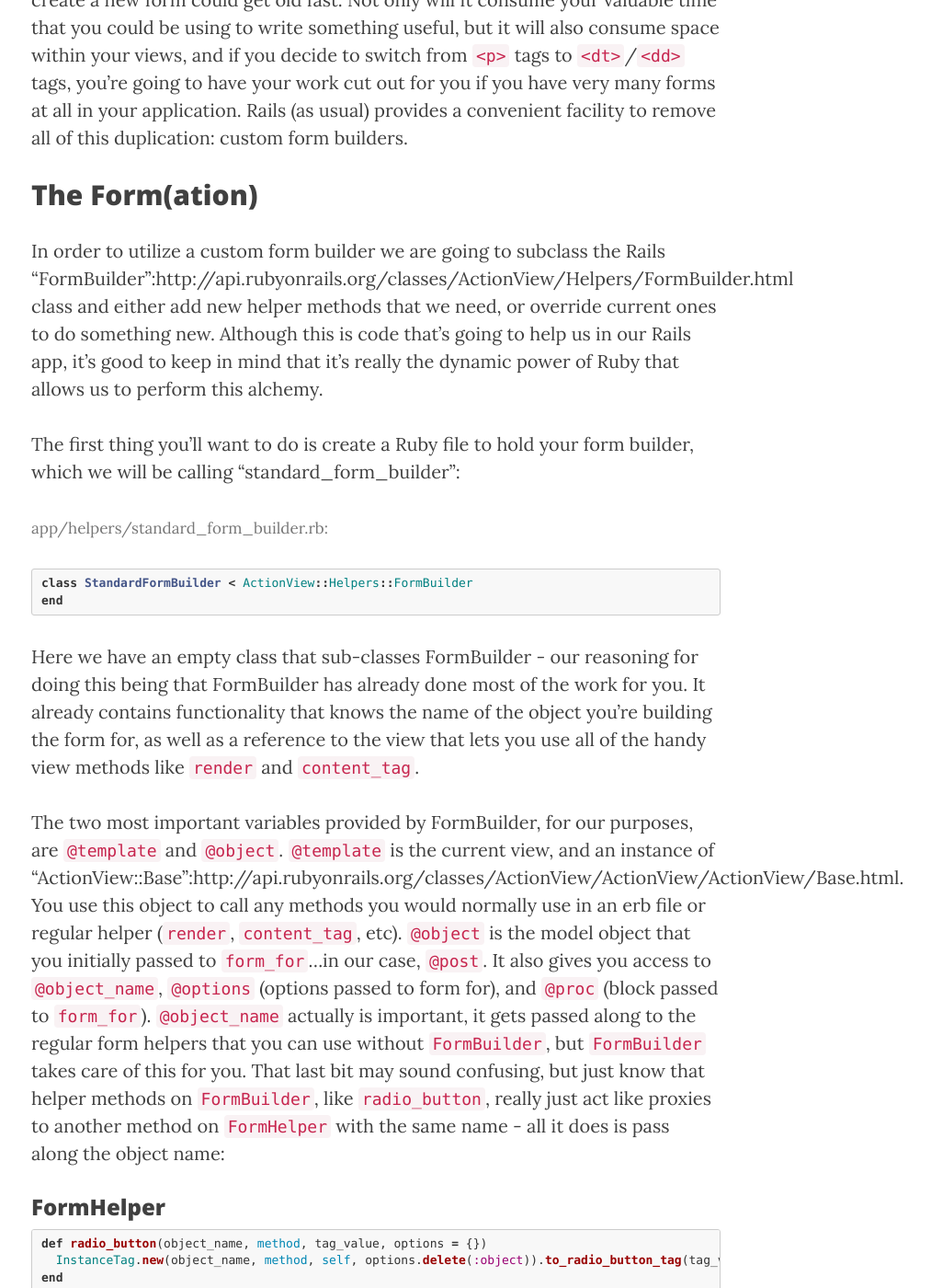
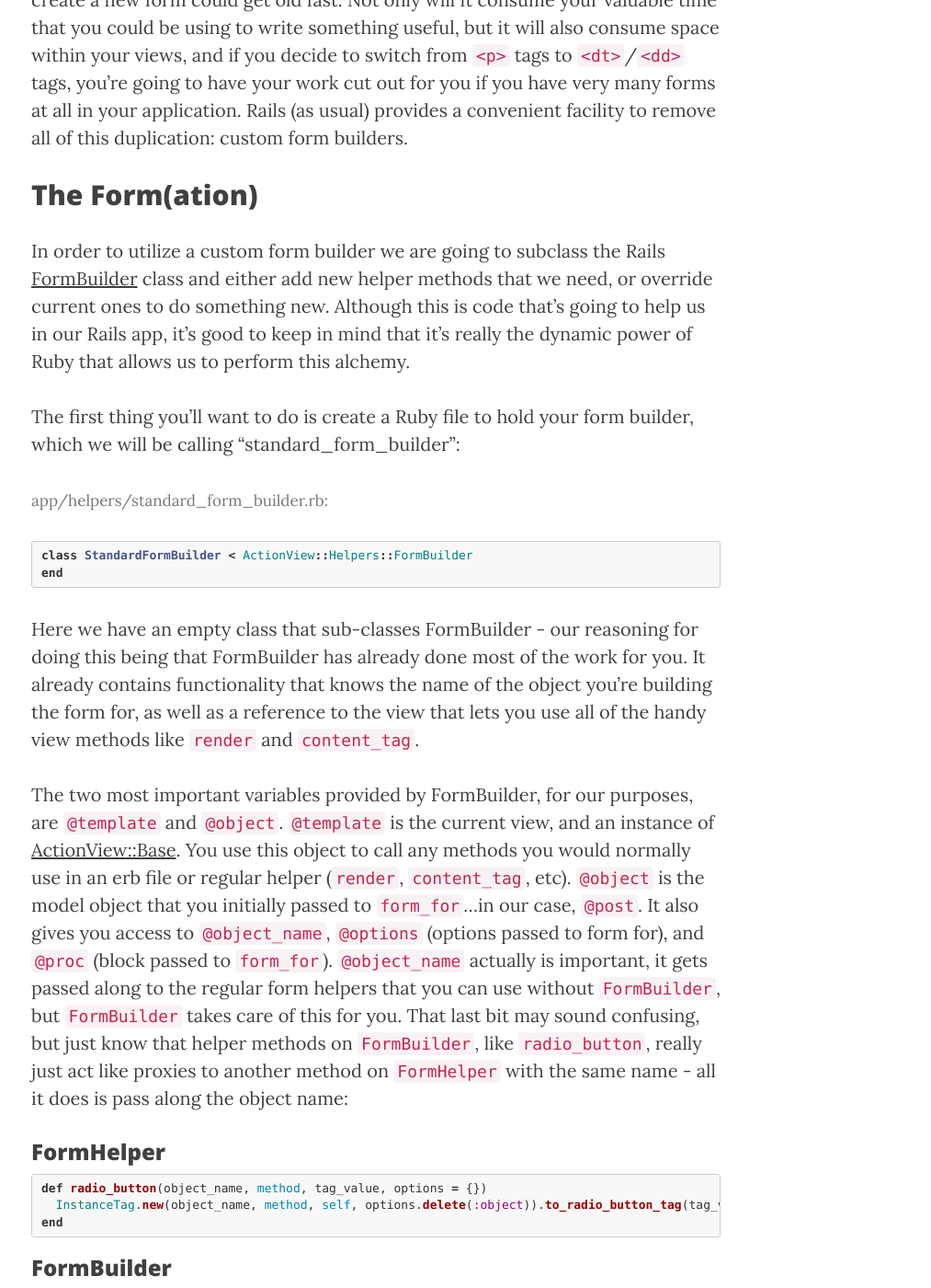
Before and after one commit to zacharyw/like-a-writing-desk, a Jekyll site: the page built from _posts/2011-04-15-very-custom-form-builders-in-rails.markdown, in a window 1280 px wide and 1400 px high, scrolled down 2530 px. Shown: the whole window at 92% size, without its empty margins (231-1244 px from the left). Built offline with Jekyll 4.4.1, drawn with Linux system fonts in a browser that asks for light colours; nearby versions of some CDN libraries; part of the change alters nothing that is shown; some of the changed text lies outside the part shown.

Commit message:
Fixed links

```diff
--- a/_posts/2011-04-15-very-custom-form-builders-in-rails.markdown
+++ b/_posts/2011-04-15-very-custom-form-builders-in-rails.markdown
@@ -68,7 +68,7 @@ Some developers separate their fields with `<p>` tags or list tags, but it doesn
 The Form(ation)
 ---------------
 
-In order to utilize a custom form builder we are going to subclass the Rails "FormBuilder":http://api.rubyonrails.org/classes/ActionView/Helpers/FormBuilder.html class and either add new helper methods that we need, or override current ones to do something new. Although this is code that's going to help us in our Rails app, it's good to keep in mind that it's really the dynamic power of Ruby that allows us to perform this alchemy.
+In order to utilize a custom form builder we are going to subclass the Rails [FormBuilder](http://api.rubyonrails.org/classes/ActionView/Helpers/FormBuilder.html) class and either add new helper methods that we need, or override current ones to do something new. Although this is code that's going to help us in our Rails app, it's good to keep in mind that it's really the dynamic power of Ruby that allows us to perform this alchemy.
 
 The first thing you'll want to do is create a Ruby file to hold your form builder, which we will be calling "standard_form_builder":
 
@@ -81,7 +81,7 @@ end
 
 Here we have an empty class that sub-classes FormBuilder - our reasoning for doing this being that FormBuilder has already done most of the work for you. It already contains functionality that knows the name of the object you're building the form for, as well as a reference to the view that lets you use all of the handy view methods like `render` and `content_tag`.
 
-The two most important variables provided by FormBuilder, for our purposes, are `@template` and `@object`. `@template` is the current view, and an instance of "ActionView::Base":http://api.rubyonrails.org/classes/ActionView/ActionView/ActionView/Base.html. You use this object to call any methods you would normally use in an erb file or regular helper (`render`, `content_tag`, etc). `@object` is the model object that you initially passed to `form_for`...in our case, `@post`. It also gives you access to `@object_name`, `@options` (options passed to form for), and `@proc` (block passed to `form_for`). `@object_name` actually is important, it gets passed along to the regular form helpers that you can use without `FormBuilder`, but `FormBuilder` takes care of this for you. That last bit may sound confusing, but just know that helper methods on `FormBuilder`, like `radio_button`, really just act like proxies to another method on `FormHelper` with the same name - all it does is pass along the object name:
+The two most important variables provided by FormBuilder, for our purposes, are `@template` and `@object`. `@template` is the current view, and an instance of [ActionView::Base](http://api.rubyonrails.org/classes/ActionView/ActionView/ActionView/Base.html). You use this object to call any methods you would normally use in an erb file or regular helper (`render`, `content_tag`, etc). `@object` is the model object that you initially passed to `form_for`...in our case, `@post`. It also gives you access to `@object_name`, `@options` (options passed to form for), and `@proc` (block passed to `form_for`). `@object_name` actually is important, it gets passed along to the regular form helpers that you can use without `FormBuilder`, but `FormBuilder` takes care of this for you. That last bit may sound confusing, but just know that helper methods on `FormBuilder`, like `radio_button`, really just act like proxies to another method on `FormHelper` with the same name - all it does is pass along the object name:
 
 ### FormHelper ###
 ~~~ ruby
@@ -153,7 +153,7 @@ As you can see, our `form.text_field` method is automagically creating a label a
 
 Not bad at all. Do note that we had to remove our "required" class since there's no easy way (yet) to get that onto the label. We'll get back to that in a minute.
 
-At this point we've removed a ton of code from our view, and our `text_field` and `text_area` methods are now easily customized in a single location. However, we still have evil duplication lurking about. For one thing, we have to write the `<dl>` tags on every form, and for another, the text_field method is exactly the same as the text_area method...and that will be true for radio_button and check_box if we choose to override those in our builder, which we should. In addition, I still have to add `:class => "button"` to every submit button, if I'm using that class to "style my buttons":https://github.com/zacharyw/css3buttons. That much duplication should be a crime.
+At this point we've removed a ton of code from our view, and our `text_field` and `text_area` methods are now easily customized in a single location. However, we still have evil duplication lurking about. For one thing, we have to write the `<dl>` tags on every form, and for another, the text_field method is exactly the same as the text_area method...and that will be true for radio_button and check_box if we choose to override those in our builder, which we should. In addition, I still have to add `:class => "button"` to every submit button, if I'm using that class to [style my buttons](https://github.com/zacharyw/css3buttons). That much duplication should be a crime.
 
 Thankfully, we have an easy way to remove it. Remember how I told you that `FormBuilder` has an attribute called `field_helpers` which contains the names of all those helper methods? We can leverage that and the power of Ruby to dynamically create our new helper methods on our custom form builder:
 
@@ -363,6 +363,6 @@ Disclaimer: I've tested and used this in Rails 3. It probably works in Rails 2 t
 
 ### Resources ###
 
-* "onrails":http://onrails.org/2008/06/13/advanced-rails-studio-custom-form-builder
-* "Railscasts Episode #211":http://railscasts.com/episodes/211-validations-in-rails-3
-* "Agile Web Development With Rails 3rd Edition":http://pragprog.com/titles/rails3/agile-web-development-with-rails
+* [onrails](http://onrails.org/2008/06/13/advanced-rails-studio-custom-form-builder)
+* [Railscasts Episode #211](http://railscasts.com/episodes/211-validations-in-rails-3)
+* [Agile Web Development With Rails 3rd Edition](http://pragprog.com/titles/rails3/agile-web-development-with-rails)
```
